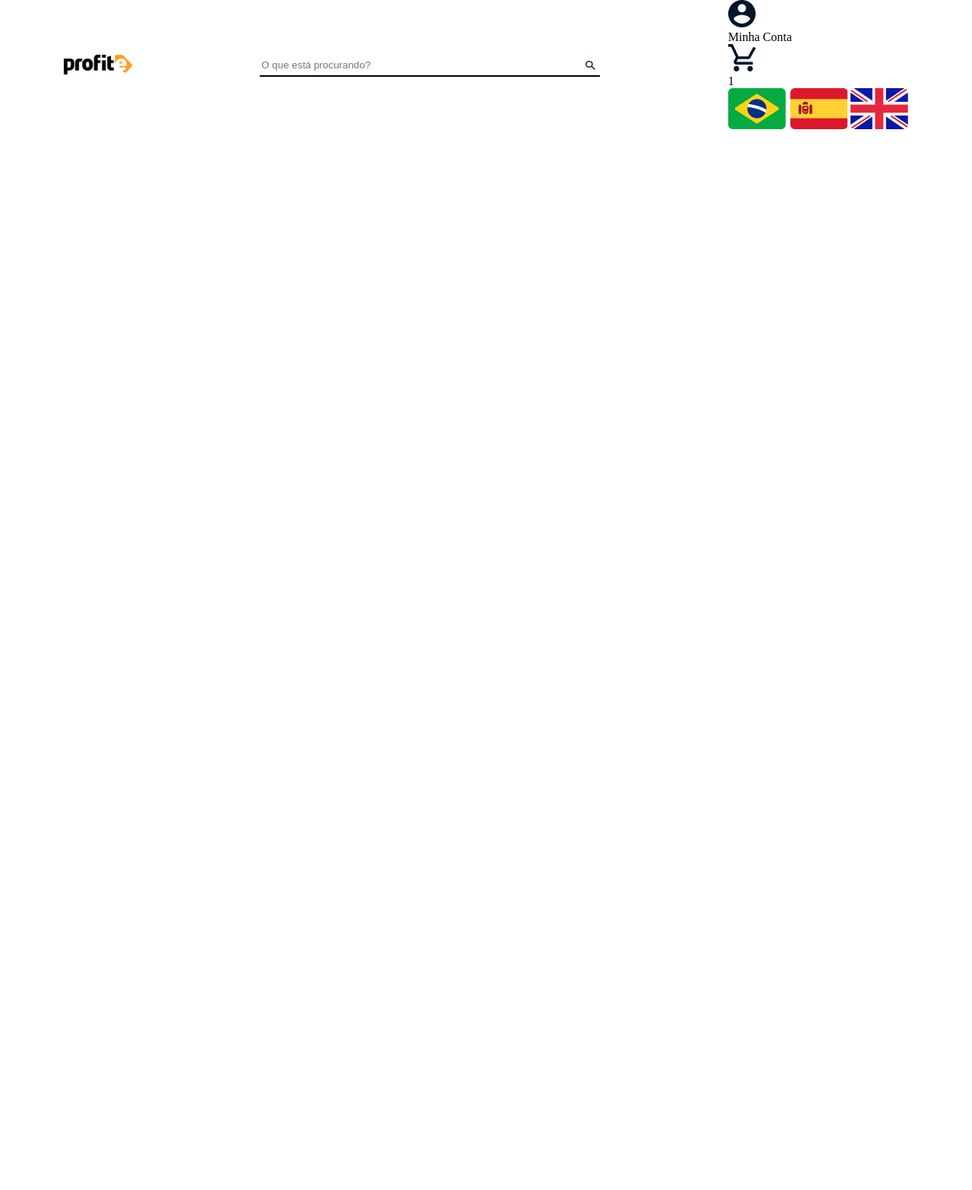
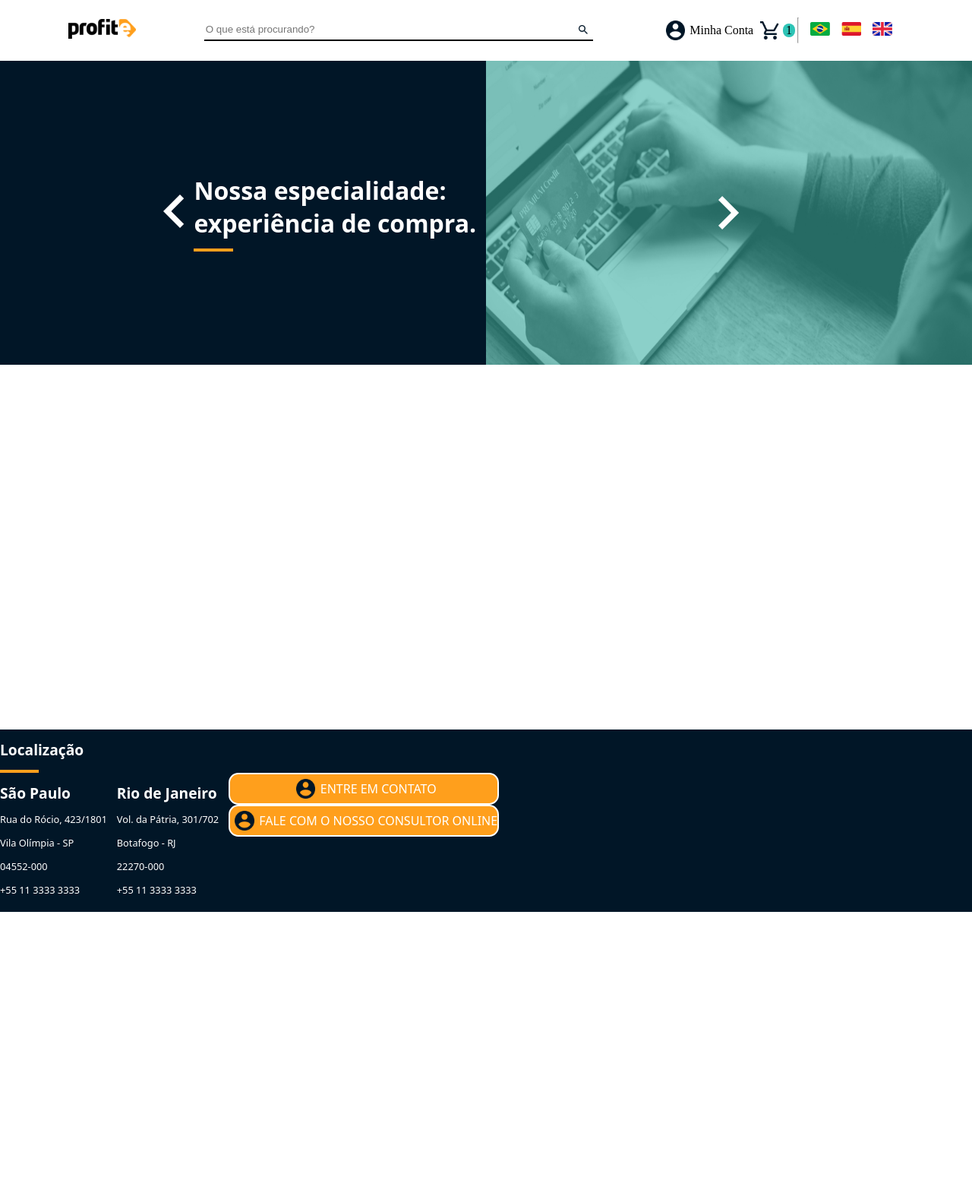
Before and after one commit to GeeksMed/Avaliacao_P2_Frontend_Developer, a Flask app: page / in a window 1280 px wide. Shown: the whole page at 76% size. After the commit the page ends 1200 px from the top, so only its background shows below. Run offline with Flask 2, Linux system fonts and the light colour scheme.

Commit message:
Banner pronto, inicio footer

```diff
--- a/application/view/static/css/style.css
+++ b/application/view/static/css/style.css
@@ -5,13 +5,13 @@ body{
 .page{
     display: grid;
     grid-template-areas: "header" "ad" "products" "footer";
-    grid-template-rows: 1fr 3fr 4fr 1fr;
+    grid-template-rows: 1fr 5fr 6fr 3fr;
 }
 
 .header{
     grid-area: "header";
     display: flex;
-    justify-content: space-around;
+    justify-content: space-evenly;
     flex-direction: row;
     align-items: center;
 }
@@ -23,7 +23,7 @@ body{
 .buscar{
     border: none;
     border-bottom: 2px solid black;
-    width: 35vw;
+    width: 40vw;
     display: flex;
     flex-direction: column;
     align-items: stretch;
@@ -52,11 +52,114 @@ body{
     margin: .5vw;
 }
 
+.conta_linguagem{
+    display: flex;
+    flex-direction: row;
+    align-items: center;
+    width: 25vw;
+}
 
+.conta_linguagem hr{
+    width: 0vw;
+    height: 4vh;
+    background-color: black;
+}
+
+.conta_chart{
+    display: flex;
+    align-items: center;
+}
+
+.conta{
+    display: flex;
+    align-items: center;
+    justify-content: space-evenly;
+    width: 10vw;
+}
+
+.conta img{width: 2vw;}
+
+.chart{
+    display: flex;
+    align-items: center;
+    justify-content: space-around;
+    width: 4vw;
+}
+
+.chart img{width: 2vw;}
+
+.quant{
+    background-color: #2EC4B6;
+    border-radius: 1vw;
+    width: 1.3vw;
+    display: flex;
+    align-items: center;
+    justify-content: center;
+}
+
+.linguagem{
+    display: flex;
+    align-items: center;
+    width: 11vw;
+    justify-content: space-evenly;
+}
+
+.img_op img{
+    width: 2vw;
+}
 
 .ad{
     grid-area: "ad";
-    color: #011627;
+    background-color: #011627;
+    display: grid;
+    grid-template-areas: "text banner";
+    grid-template-columns: 1fr 1fr;
+    height: 50vh;
+}
+
+.texto_ad{
+    grid-area: "text";
+    display: flex;
+    align-items: center;
+    flex-direction: row;
+    justify-content: flex-end;
+}
+
+
+.texto_interno_ad{
+    margin: 0 1vw 0 0;
+}
+
+.texto_interno_ad h1{
+    margin: 0 0 1.5vh 0;
+    color: #fff;
+    font-family: system-ui;
+}
+
+.traco{
+    width: 4vw;
+    height: 0.5vh;
+    background-color: #FF9F1C;
+}
+
+.left{
+    margin: 0 1vw 0 0;
+}
+
+.imagem_ad{
+    grid-area: "banner";
+    display: flex;
+    background-image: url('../img/banner.jpeg');
+    background-repeat: round;
+}
+
+.right{
+    width: -webkit-fill-available;
+    height: -webkit-fill-available;
+    display: flex;
+    justify-content: center;
+    align-items: center;
+    background: #2ec4b675;
 }
 
 .products{
@@ -65,6 +168,55 @@ body{
 
 .footer{
     grid-area: "footer";
+    background-color: #011627;
+    display: flex;
+    flex-direction: column;
+    align-items: stretch;
+    font-family: system-ui;
+    color: white;
+}
+
+.footer h1{
+    font-size: 1.5vw;
+}
+
+.footer_info{
+    display: flex;
+    justify-content: flex-start;
+}
+
+.cidades{
+    display: flex;
+    font-size: 1vw;
+}
+
+.cidade{
+    margin: 0 1vw 0 0;
+}
+
+.botoes_contato{
+    display: flex;
+    flex-direction: column;
+}
+
+.botao_cont{
+    display: flex;
+    flex-direction: row;
+    justify-content: center;
+    background-color: #FF9F1C;
+    border-radius: 1vw;
+    border: .2vw solid white;
+    align-items: center;
+}
+
+.botao_cont img{
+    width: 2vw;
+    height: 2vw;
+    margin: .5vw;
+}
+
+.botao_cont p{
+    margin: 0;
 }
 
 @media screen and (max-width: 360px) {
--- a/application/view/templates/home.html
+++ b/application/view/templates/home.html
@@ -30,6 +30,7 @@
                         <div class="quant">1</div>
                     </a>
                 </div>
+                <hr>
                 <div class="linguagem">
                     <a class="img_op">
                         <img src="{{url_for('static', filename='/img/br.png')}}" alt="PORTUGUES">
@@ -41,17 +42,61 @@
                         <img src="{{url_for('static', filename='/img/en.png')}}" alt="ENGLISH">
                     </a>
                 </div>
-
             </div>
         </div>
         <div class="ad">
-
+            <div class="texto_ad">
+                <a class="left">
+                    <img src="{{url_for('static', filename='/img/left.png')}}" alt="left">
+                </a>
+                <div class="texto_interno_ad">
+                    <h1>Nossa especialidade:<br>experiência de compra.</h1>
+                    <div class="traco"></div>
+                </div>
+            </div>
+            <div class="imagem_ad">
+                <a class="right">
+                    <img src="{{url_for('static', filename='/img/right.png')}}" alt="right">
+                </a>
+            </div>
         </div>
         <div class="products">
 
         </div>
         <div class="footer">
-
+            <div>
+                <h1>Localização</h1>
+            </div>
+            <div class="traco"></div>
+            <div class="footer_info">
+                <div class="cidades">
+                    <div class="cidade">
+                        <h1>São Paulo</h1>
+                        <p>Rua do Rócio, 423/1801</p>
+                        <p>Vila Olímpia - SP</p>
+                        <p>04552-000</p>
+                        <p>+55 11 3333 3333</p>
+                    </div>
+                    <div class="cidade">
+                        <h1>Rio de Janeiro</h1>
+                        <p>Vol. da Pátria, 301/702</p>
+                        <p>Botafogo - RJ</p>
+                        <p>22270-000</p>
+                        <p>+55 11 3333 3333</p>
+                    </div>
+                </div>
+                <div class="botoes_contato">
+                    <a class="botao_cont">
+                        <img src="{{url_for('static', filename='/img/user.png')}}" alt="User">
+                        <p>ENTRE EM CONTATO</p>
+                    </a>
+                    <a class="botao_cont">
+                        <img src="{{url_for('static', filename='/img/user.png')}}" alt="User">
+                        <p>FALE COM O NOSSO CONSULTOR ONLINE</p>
+                    </a>
+                </div>
+                <div></div>
+            </div>
         </div>
     </div>
 </body>
```
Also changed, not shown: application/view/static/img/left.png (added), application/view/static/img/right.png (added).
